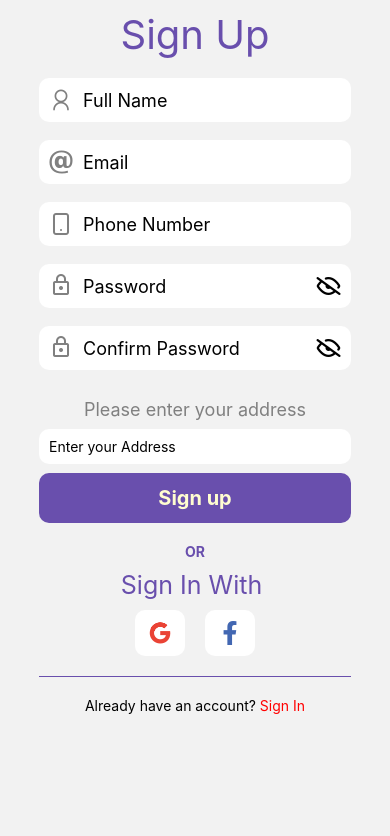
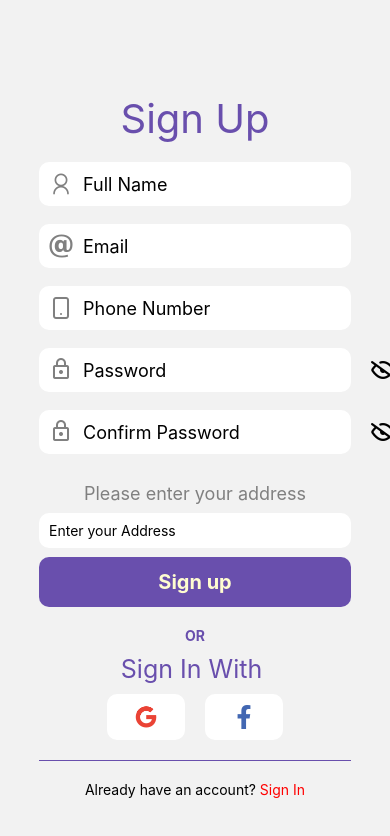
Before and after one commit to Chanuth-silva10/pectona-mobile-app, a React Native app: screen /signup in a window 390 px wide. Shown: the top 836 px of the page. Built offline with nearby package versions, Linux system fonts and the light colour scheme; no server answers.

Commit message:
Adding scroll view for the register page

```diff
--- a/src/screens/LoginSignupScreens/SignupScreen.js
+++ b/src/screens/LoginSignupScreens/SignupScreen.js
@@ -5,6 +5,8 @@ import {
   TextInput,
   TouchableOpacity,
   View,
+  Dimensions,
+  ScrollView,
 } from "react-native";
 import { titles, colors, btn1, hr80 } from "../../globals/style";
 import { AntDesign } from "@expo/vector-icons";
@@ -13,6 +15,9 @@ import { MaterialCommunityIcons } from "@expo/vector-icons";
 import { FontAwesome5 } from "@expo/vector-icons";
 import { Feather } from "@expo/vector-icons";
 import { Entypo } from "@expo/vector-icons";
+
+const windowWidth = Dimensions.get("window").width;
+const windowHeight = Dimensions.get("window").height;
 
 import { firebase } from "../../../Firebase/firebaseConfig";
 
@@ -104,6 +109,7 @@ const SignupScreen = ({ navigation }) => {
   return (
     <View style={styles.container}>
       {successmsg == null ? (
+        <ScrollView>
           <View style={styles.container}>
             <Text style={styles.head1}>Sign Up</Text>
             {customError !== "" && (
@@ -279,7 +285,7 @@ const SignupScreen = ({ navigation }) => {
               </TouchableOpacity>
             </View>
             <View style={hr80}></View>
-          <Text>
+            <Text style={styles.ahc}>
               Already have an account?
               <Text
                 style={styles.signup}
@@ -290,6 +296,7 @@ const SignupScreen = ({ navigation }) => {
               </Text>
             </Text>
           </View>
+        </ScrollView>
       ) : (
         <View style={styles.container1}>
           <Text style={styles.successmessage}>{successmsg}</Text>
@@ -328,12 +335,13 @@ const SignupScreen = ({ navigation }) => {
 const styles = StyleSheet.create({
   container: {
     flex: 1,
-    width: "100%",
+    width: windowWidth,
     alignItems: "center",
+    marginTop: windowHeight * 0.05,
   },
   container1: {
     flex: 1,
-    width: "100%",
+    width: windowWidth,
     alignItems: "center",
     justifyContent: "center",
     marginTop: 60,
@@ -346,7 +354,7 @@ const styles = StyleSheet.create({
   },
   inputout: {
     flexDirection: "row",
-    width: "80%",
+    width: windowWidth * 0.8,
     marginVertical: 9,
     backgroundColor: "white",
     borderRadius: 10,
@@ -357,7 +365,7 @@ const styles = StyleSheet.create({
   input: {
     fontSize: 18,
     marginLeft: 10,
-    width: "80%",
+    width: windowWidth * 0.8,
   },
   forgot: {
     color: colors.text2,
@@ -379,7 +387,7 @@ const styles = StyleSheet.create({
   },
   gficon: {
     backgroundColor: "white",
-    width: 50,
+    width: windowWidth * 0.2,
     marginHorizontal: 10,
     borderRadius: 10,
     padding: 10,
@@ -415,6 +423,9 @@ const styles = StyleSheet.create({
     borderRadius: 10,
     padding: 10,
   },
+  ahc: {
+   marginBottom: windowHeight * 0.05,
+  },
 });
 
 export default SignupScreen;
```
Also changed, not shown: 1 other file (tests, documents, lock files or other folders). Lines whose indentation alone changed are shown as unchanged.
